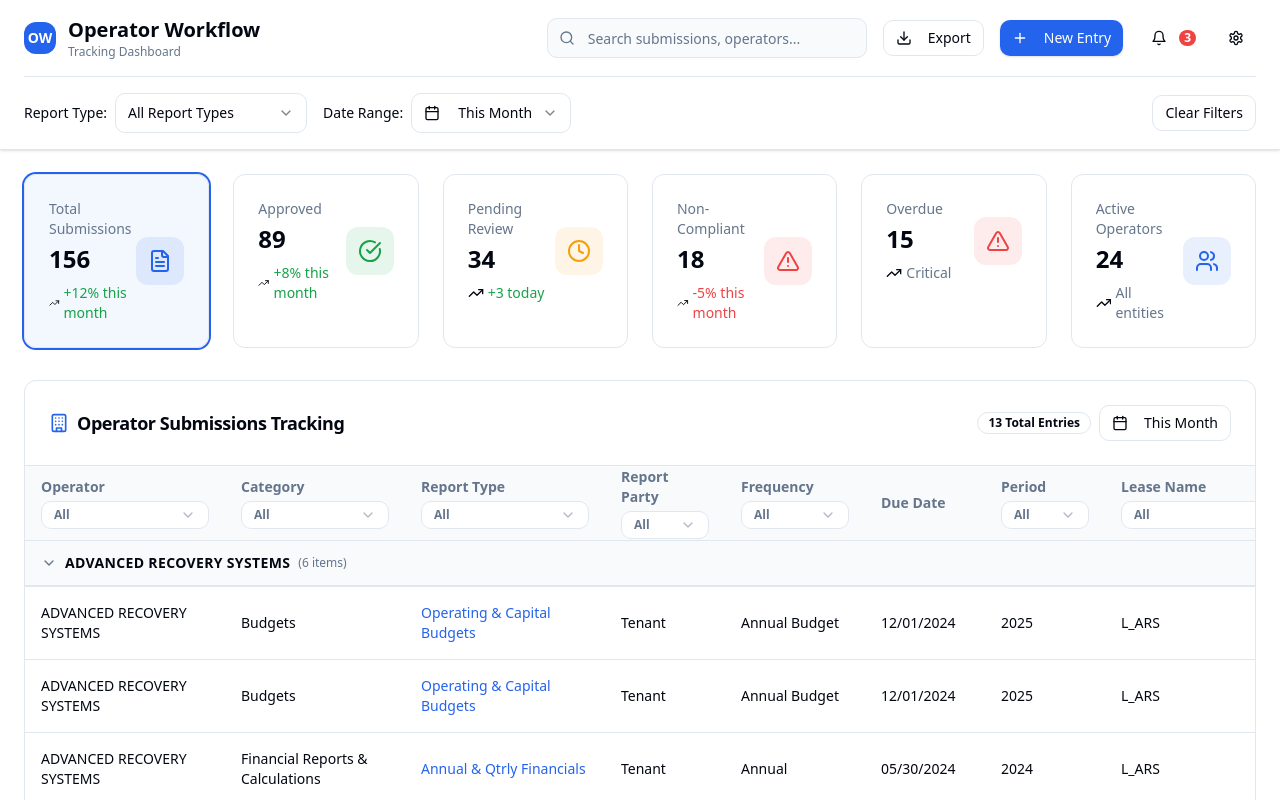
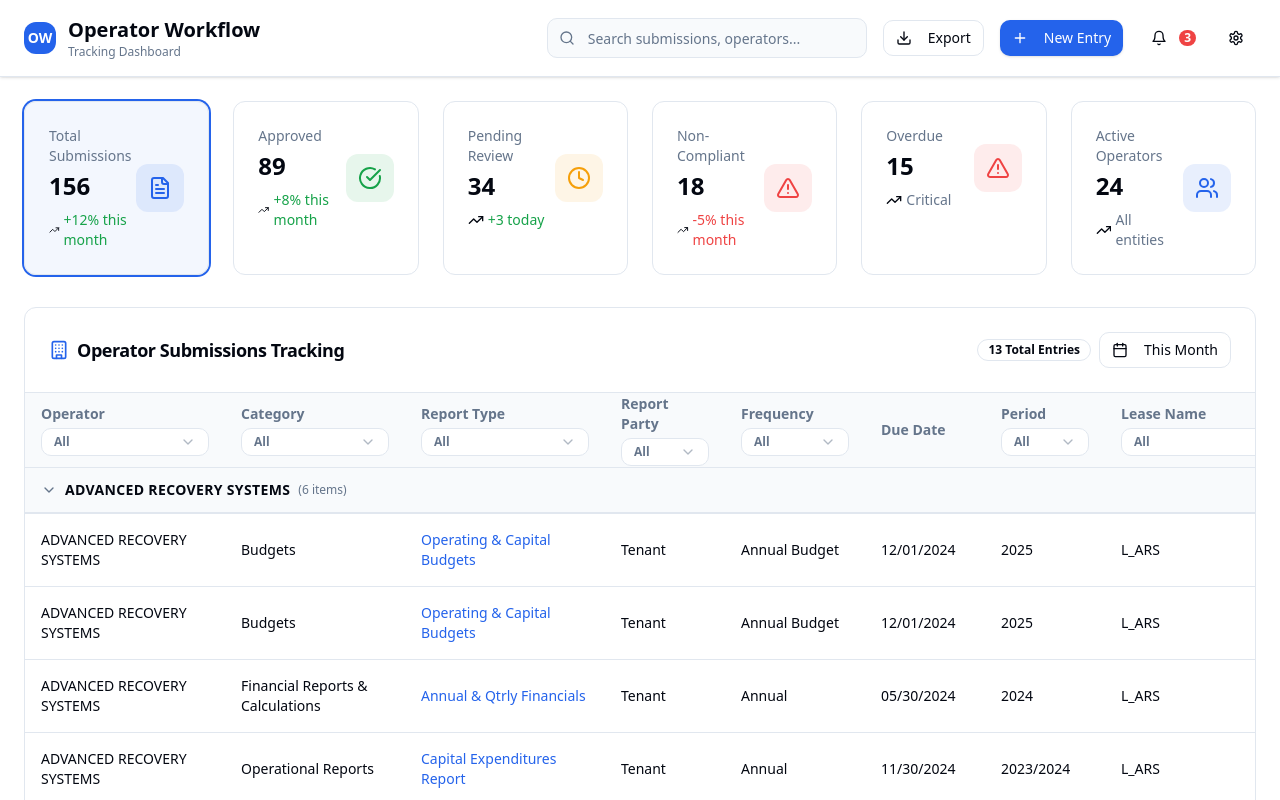
Before and after one commit to sipsoh/operator-admin-dashboard, a React (Vite) app: page / in a window 1280 px wide. Shown: the top 800 px of the page. Built offline with nearby package versions, Linux system fonts and the light colour scheme.

Commit message:
Remove filter row
Remove the separate filter row from the dashboard, as column-specific filters have been integrated into the table headers.

```diff
--- a/src/components/DashboardLayout.tsx
+++ b/src/components/DashboardLayout.tsx
@@ -86,48 +86,6 @@ export const DashboardLayout = ({
               </div>
             </div>
           </div>
-
-          {/* Filter Bar */}
-          <div className="flex items-center space-x-4 mt-4 pt-4 border-t border-border">
-            <div className="flex items-center space-x-2">
-              <label className="text-sm font-medium text-foreground">Report Type:</label>
-              <Select value={reportType} onValueChange={onReportTypeChange}>
-                <SelectTrigger className="w-48">
-                  <SelectValue />
-                </SelectTrigger>
-                <SelectContent>
-                  {reportTypes.map((type) => (
-                    <SelectItem key={type.value} value={type.value}>
-                      {type.label}
-                    </SelectItem>
-                  ))}
-                </SelectContent>
-              </Select>
-            </div>
-
-            <div className="flex items-center space-x-2">
-              <label className="text-sm font-medium text-foreground">Date Range:</label>
-              <Select value={dateRange} onValueChange={onDateRangeChange}>
-                <SelectTrigger className="w-40">
-                  <Calendar className="h-4 w-4 mr-2" />
-                  <SelectValue />
-                </SelectTrigger>
-                <SelectContent>
-                  {dateRanges.map((range) => (
-                    <SelectItem key={range.value} value={range.value}>
-                      {range.label}
-                    </SelectItem>
-                  ))}
-                </SelectContent>
-              </Select>
-            </div>
-
-            <div className="flex-1" />
-
-            <Button variant="outline" size="sm">
-              Clear Filters
-            </Button>
-          </div>
         </div>
       </header>
 
```
